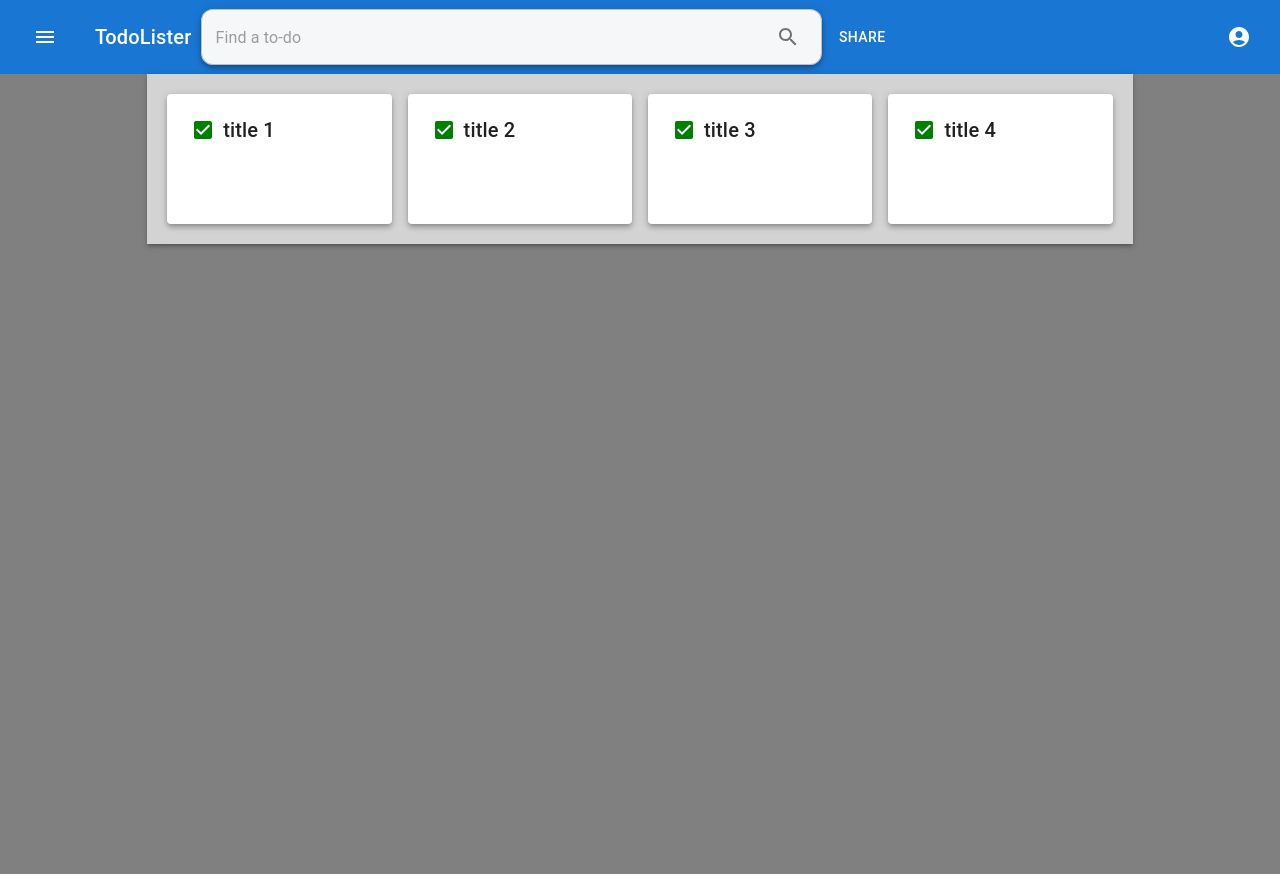
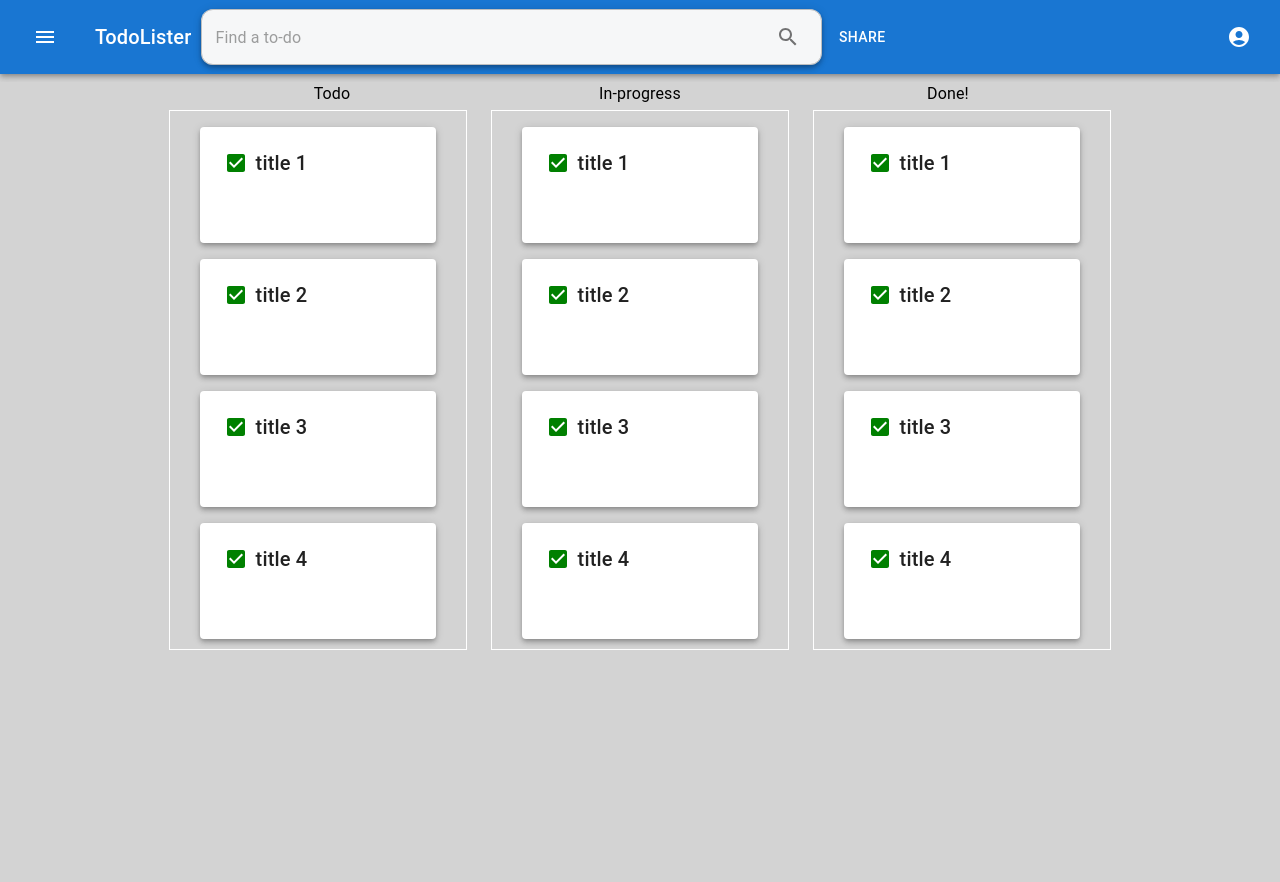
Before and after one commit to whats-a-handle/todo-list-app, a React (Create React App) app in the folder frontend/: page / in a window 1280 px wide. Built offline with nearby package versions, Linux system fonts and the light colour scheme.

Commit message:
Created 3 columns for Todo, Inprogress and Done instead of just one big todo list. Changed background color. Changed card sizing

```diff
--- a/frontend/src/App.css
+++ b/frontend/src/App.css
@@ -1,3 +1,7 @@
 body{
   margin:0;
+  background-color:lightgrey;
 }
+#root{
+  background-color:lightgrey;
+}
--- a/frontend/src/Components/CustomAppBar.jsx
+++ b/frontend/src/Components/CustomAppBar.jsx
@@ -13,7 +13,7 @@ import SearchBox from './SearchBox';
 
 export default function NewCustomAppBar() {
   return (
-    <Box sx={{ flexGrow: 1 }}>
+    <Box sx={{ flexGrow: 1, marginBottom: 1 }}>
       <AppBar position="static">
         <Toolbar style={{ padding: 5 }}>
           <IconButton
@@ -51,7 +51,6 @@ export default function NewCustomAppBar() {
               <AccountCircleIcon />
             </IconButton>
           </Box>
-
         </Toolbar>
       </AppBar>
     </Box>
--- a/frontend/src/Components/HomePage.jsx
+++ b/frontend/src/Components/HomePage.jsx
@@ -5,18 +5,17 @@ import TodoList from './TodoList';
 export default function HomePage() {
   return (
     <Container
-      style={{ backgroundColor: 'gray', height: '100vh', maxWidth: '100vw' }}
+      style={{ backgroundColor: 'lightgrey', height: '100vh', maxWidth: '100vw' }}
     >
       <Grid container justifyContent="center">
         <Grid
           container
           item
           lg={12}
-          sx={{ boxShadow: 3 }}
           style={{
             backgroundColor: 'lightgrey',
             justifyContent: 'center',
-            maxWidth: '80%',
+            maxWidth: '100%',
           }}
         >
           <TodoList />
--- a/frontend/src/Components/TodoCard.jsx
+++ b/frontend/src/Components/TodoCard.jsx
@@ -24,7 +24,7 @@ export default function TodoCard(props) {
   return (
     <Card
       sx={{
-        width: '100%', minHeight: 130, minWidth: 130, maxHeight: '100%', boxShadow: 4,
+        width: '80%', minHeight: '10%', maxWidth: 336, minWidth: '50%', maxHeight: '100%', boxShadow: 4,
       }}
       onMouseEnter={showHideCardActions}
       onMouseLeave={showHideCardActions}
--- a/frontend/src/Components/TodoList.jsx
+++ b/frontend/src/Components/TodoList.jsx
@@ -1,17 +1,52 @@
 import * as React from 'react';
-import { Grid } from '@mui/material';
+import { Box, Grid, Typography } from '@mui/material';
 import TodoCard from './TodoCard';
 
 export default function TodoList() {
   const items = [<TodoCard title="title 1" isCompleted />,
     <TodoCard title="title 2" isCompleted />, <TodoCard title="title 3" isCompleted />, <TodoCard title="title 4" isCompleted />];
   return (
-    <Grid container item xs={12} spacing={2} style={{ padding: 20 }} align="center">
-      {items.map((item) => (
-        <Grid item xs={12} sm={6} md={4} lg={3} xl={3}>
-          {item}
+    <Box sx={{ maxHeight: '100%' }}>
+      <Grid container item xs={12} align="center" justifyContent="center">
+        <Grid item xs={3}>
+          <Typography color="inherit">
+            Todo
+          </Typography>
         </Grid>
-      ))}
-    </Grid>
+        <Grid item xs={3}>
+          <Typography>
+            In-progress
+          </Typography>
+        </Grid>
+        <Grid item xs={3}>
+          <Typography>
+            Done!
+          </Typography>
+        </Grid>
+      </Grid>
+      <Grid container item xs={12} style={{ padding: '20px' }} align="center" justifyContent="center">
+        <Grid container item xs={3} rowSpacing={2} sx={{ border: '1px solid white', paddingBottom: '10px', marginRight: 3 }}>
+          {items.map((item) => (
+            <Grid item xs={12} sm={12} md={12} lg={12} xl={12}>
+              {item}
+            </Grid>
+          ))}
+        </Grid>
+        <Grid container item xs={3} rowSpacing={2} sx={{ border: '1px solid white', paddingBottom: '10px', marginRight: 3 }}>
+          {items.map((item) => (
+            <Grid item xs={12} sm={12} md={12} lg={12} xl={12}>
+              {item}
+            </Grid>
+          ))}
+        </Grid>
+        <Grid container item xs={3} rowSpacing={2} sx={{ border: '1px solid white', paddingBottom: '10px' }}>
+          {items.map((item) => (
+            <Grid item xs={12} sm={12} md={12} lg={12} xl={12}>
+              {item}
+            </Grid>
+          ))}
+        </Grid>
+      </Grid>
+    </Box>
   );
 }
```
